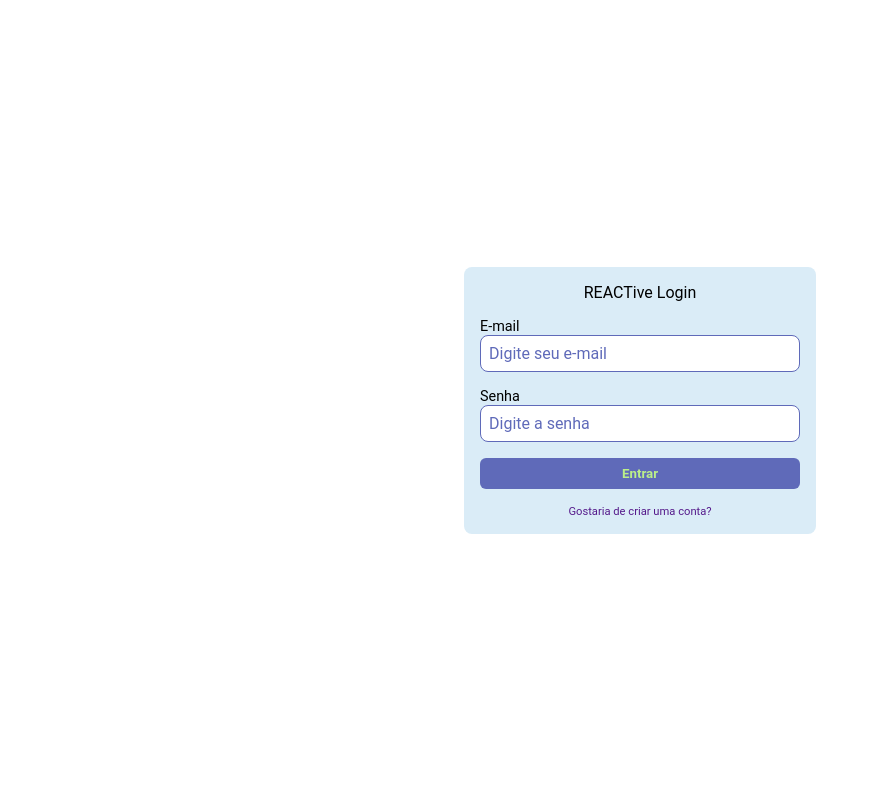
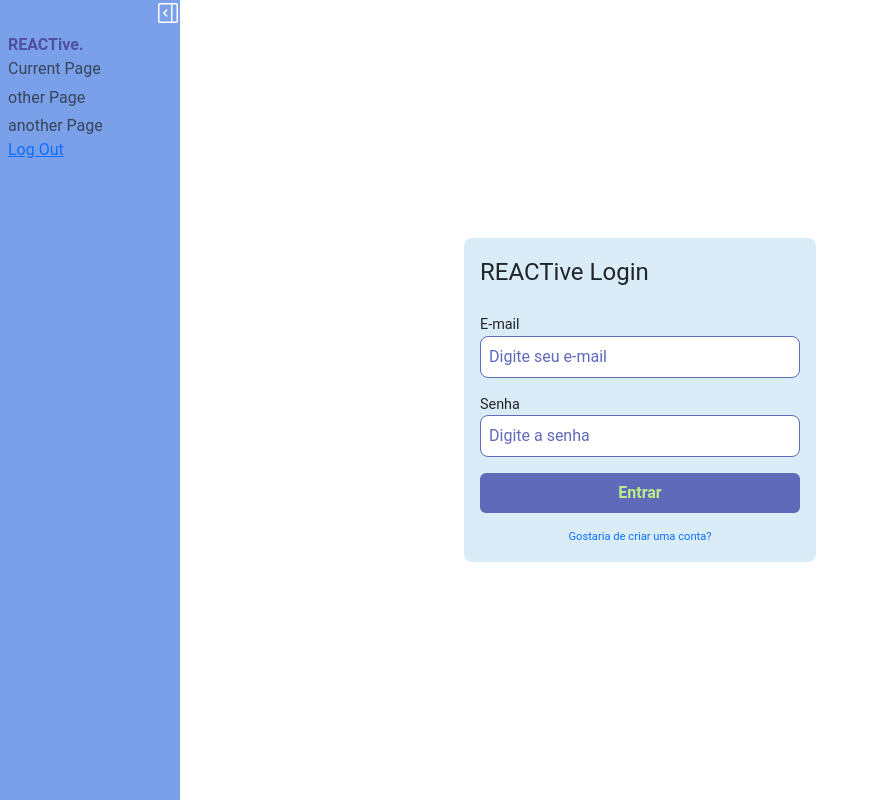
Before and after one commit to FullStack-Trindade/M3P-FrontEnd-Squad3, a React (Vite) app: page / in a window 1280 px wide. Shown: the whole page, without its empty margins (0-871 px from the left). Built offline with nearby package versions, Linux system fonts and the light colour scheme.

Commit message:
feita a estrutura do sidebar

```diff
--- a/src/App.jsx
+++ b/src/App.jsx
@@ -1,10 +1,12 @@
 import './App.css'
+import SidebarComponent from './components/Sidebar/Sidebar.component'
 import LoginPage from './pages/Login/Login.page'
 
 function App() {
 
   return (
     <>
+    <SidebarComponent/>
       <LoginPage />
     </>
   )
--- /dev/null
+++ b/src/components/Sidebar/Sidebar.component.jsx
@@ -0,0 +1,28 @@
+import 'bootstrap/dist/css/bootstrap.min.css'
+import * as Style from './sidebar.style'
+import { GoSidebarExpand } from 'react-icons/go'
+
+export default function SidebarComponent() {
+  return (
+    <Style.Sidebar>
+            <div className='d-flex flex-end justify-content-end'>
+                <button style={{background: 'transparent', border: 'none'}}>
+                    <GoSidebarExpand size={'1.5rem'} color='#fefefe' />
+                </button>
+            </div>
+        <Style.SidebarBody>
+            <div style={{color: '#524FA1', fontWeight: 'bold'}}>REACTive.</div>
+
+            <Style.SidebarActions>
+                <a href="#" className='text-muted disabled text-decoration-none'>Current Page</a>
+                <a href="#" className='text-muted disabled text-decoration-none'>other Page</a>
+                <a href="#" className='text-muted disabled text-decoration-none'>another Page</a>
+            </Style.SidebarActions>
+
+            <div>
+                <a href="#">Log Out</a>
+            </div>
+        </Style.SidebarBody>
+    </Style.Sidebar>
+  )
+}
--- /dev/null
+++ b/src/components/Sidebar/sidebar.style.jsx
@@ -0,0 +1,64 @@
+import styled from "styled-components"
+
+export const Sidebar = styled.nav`
+    height: 100vh;
+    display: flex;
+    flex-direction: column;
+	background-color: #7AA0EA;
+    /* width: ${({$isOpened}) => {return $isOpened ? '280px': '70px'}}; */
+    width: 180px;
+	color: #fefefe;
+    position: fixed;
+	inset: 0;
+    z-index: 0;
+`
+
+export const SidebarBody = styled.div`
+    /* margin-top: 2rem; */
+    width: 100%;
+	display: flex;
+	flex-direction: column;
+    justify-content: space-around;
+	color: #fefefe;
+    padding: .5rem;
+`
+
+export const SidebarActions = styled.div`
+	/* margin: auto 0; */
+	width: 100%;
+    display: flex;
+    flex-direction: column;
+    gap: .3rem;
+`
+
+export const TopicWrapper = styled.div`
+	width: 100%;
+	margin-top: 1.5rem;
+
+	& small {
+		font-size: 0.75rem;
+	}
+
+	& button {
+		width: 100%;
+		display: flex;
+		align-items: center;
+        justify-content: ${({$isOpened}) => {return $isOpened ? 'center' : 'start'}};
+        text-align: center;
+		background-color: transparent;
+		border: 1px solid #ffffff67;
+		color: #fefefe;
+		border-radius: 6px;
+		margin-bottom: 0.6rem;
+		padding: ${({$isOpened}) => {return $isOpened ? '5px' : '5px 0'}};
+
+		&:hover {
+			box-shadow: 0 0 5px #ffffff67;
+		}
+
+		& i svg {
+			margin: 0 5px;
+			font-size: 1.5rem;
+		}
+	}
+`
```
